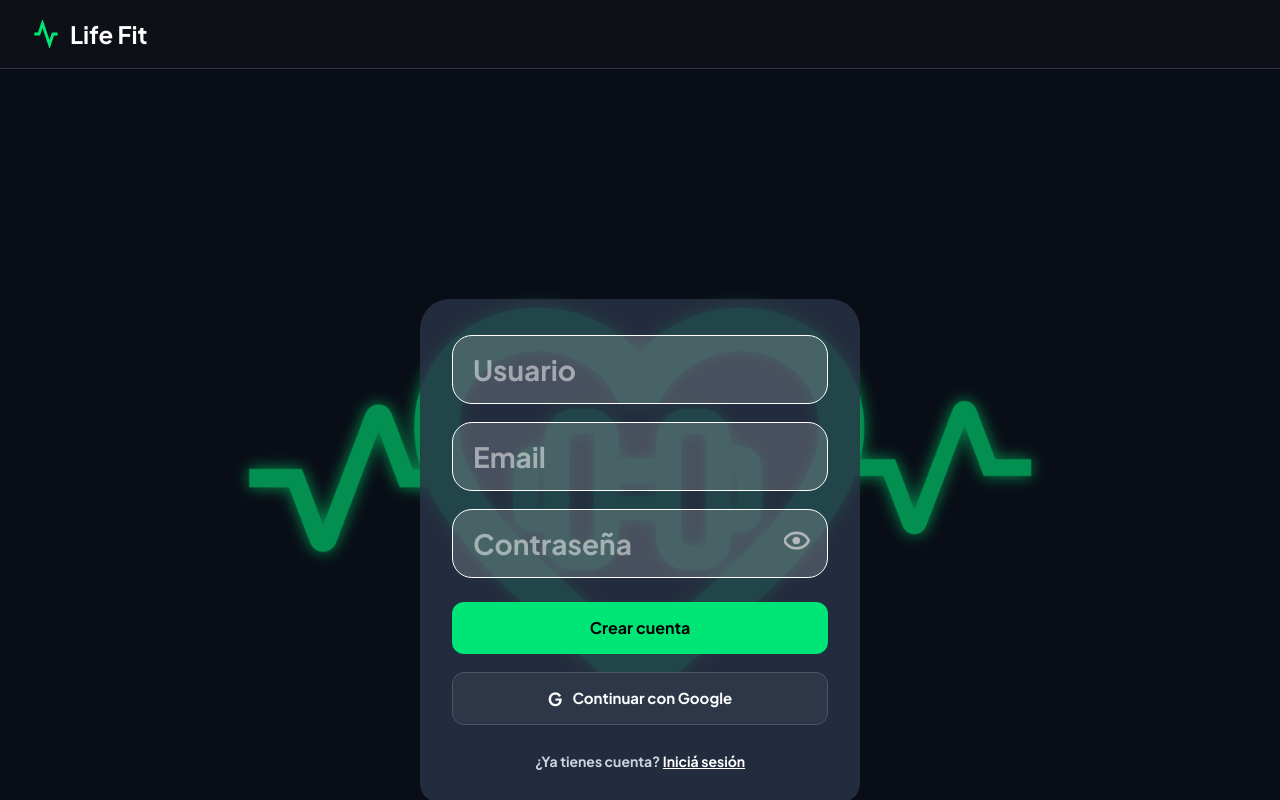
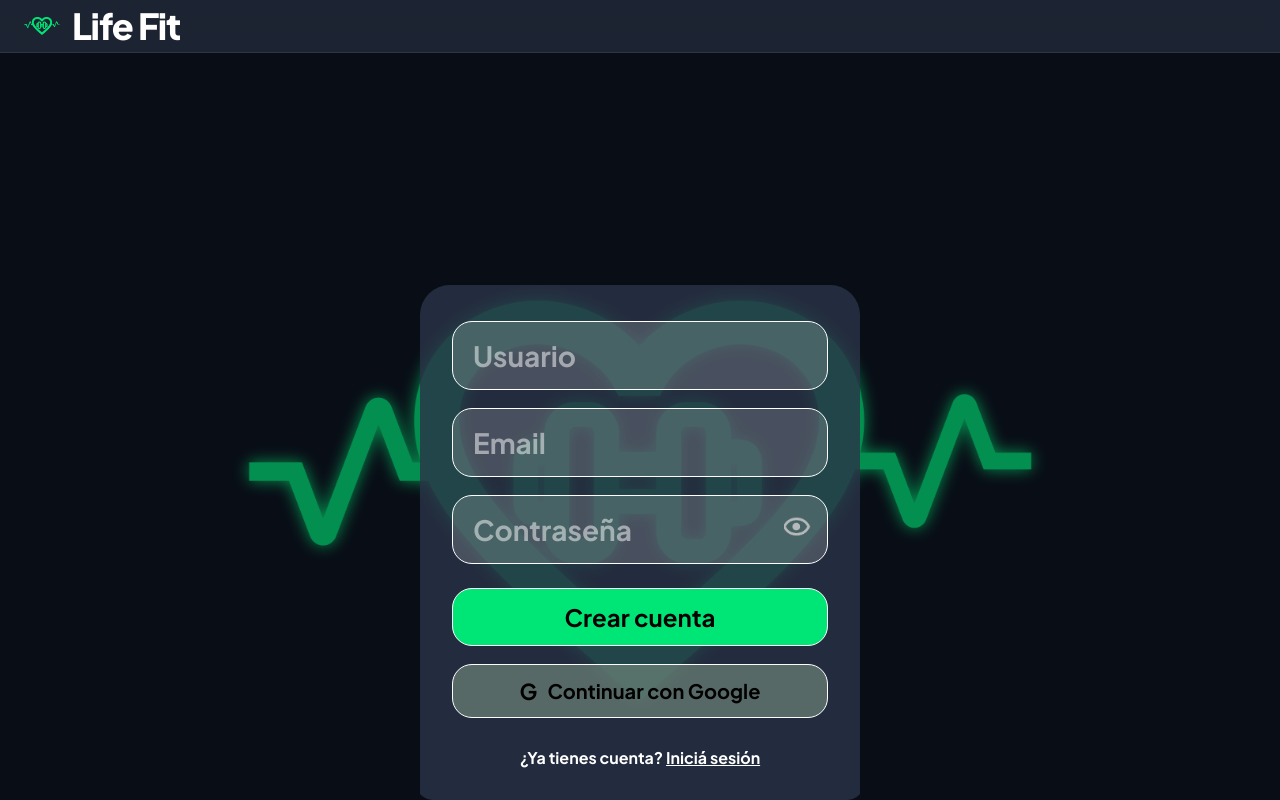
Before and after one commit to luci-o/LIFE-FIT, a React (Vite) app in the folder Frontend/: page /registro in a window 1280 px wide. Built offline with nearby package versions, Linux system fonts and the light colour scheme; no server answers.

Commit message:
registere

```diff
--- a/Frontend/src/pages/Registrarse/Registrarse.tsx
+++ b/Frontend/src/pages/Registrarse/Registrarse.tsx
@@ -54,7 +54,7 @@ export const Registrarse = () => {
     padding: '16px 20px',
     borderRadius: '20px',
     border: '1px solid #FFF',
-    backgroundColor: '#D9D9D933',
+    backgroundColor: 'rgba(217, 217, 217, 0.20)',
     color: '#FFF',
     fontFamily: '"Plus Jakarta Sans", sans-serif',
     fontSize: '28px',
@@ -75,21 +75,39 @@ export const Registrarse = () => {
       fontFamily: '"Plus Jakarta Sans", sans-serif',
       overflow: 'hidden'
     }}>
-      <link href="https://fonts.googleapis.com/css2?family=Plus+Jakarta+Sans:wght@700&display=swap" rel="stylesheet" />
+      <link href="https://fonts.googleapis.com/css2?family=Plus+Jakarta+Sans:wght@700;800&display=swap" rel="stylesheet" />
 
-      {/* Navbar Superior */}
+{/* Navbar Superior Compacto Exacto a Figma */}
 <header style={{
-        padding: '16px 32px',
+  padding: '8px 24px',
   display: 'flex',
   alignItems: 'center',
-        backgroundColor: '#0d1117',
+  backgroundColor: 'rgba(42, 52, 71, 0.60)',
+  backdropFilter: 'blur(10px)',
   zIndex: 10
 }}>
-        <div style={{ display: 'flex', alignItems: 'center', gap: '10px' }}>
-          <svg width="28" height="28" viewBox="0 0 24 24" fill="none" stroke="#00E676" strokeWidth="2.5">
-            <path d="M22 12h-4l-3 9L9 3l-3 9H2" />
-          </svg>
-          <h1 style={{ fontSize: '24px', margin: 0, fontWeight: 'bold' }}>Life Fit</h1>
+  <div style={{ display: 'flex', alignItems: 'center', gap: '12px' }}>
+    <img
+      src={logoBg}
+      alt="Life Fit Logo"
+      style={{
+        width: '36px',
+        height: 'auto'
+      }}
+    />
+
+    <h1 style={{
+      color: '#FFF',
+      fontFamily: '"Plus Jakarta Sans", sans-serif',
+      fontSize: '36px',
+      fontStyle: 'normal',
+      fontWeight: 800,
+      lineHeight: '1',
+      letterSpacing: '-1.2px',
+      margin: 0
+    }}>
+      Life Fit
+    </h1>
   </div>
 </header>
 
@@ -111,7 +129,7 @@ export const Registrarse = () => {
         paddingBottom: 0
       }}>
 
-        {/* logo fondo*/}
+        {/* logo de fondo */}
         <img
           src={logoBg}
           alt="Life Fit Background Logo"
@@ -130,7 +148,7 @@ export const Registrarse = () => {
           }}
         />
 
-        {/* CONTENEDOR TARJETA GENERAL */}
+        {/* tarjeta general */}
         <div style={{
           position: 'relative',
           zIndex: 2,
@@ -139,7 +157,7 @@ export const Registrarse = () => {
           padding: '36px 32px 28px 32px',
           boxSizing: 'border-box'
         }}>
-          {/* Imagen de Fondo Rectangle 188 */}
+
           <img
             src={cardBg}
             alt="Tarjeta General"
@@ -160,7 +178,7 @@ export const Registrarse = () => {
 
           <form onSubmit={handleSubmit} style={{ display: 'flex', flexDirection: 'column', gap: '18px' }}>
 
-            {/* Campo Usuario */}
+            {/* usuario */}
             <input
               type="text"
               placeholder="Usuario"
@@ -169,7 +187,7 @@ export const Registrarse = () => {
               style={inputStyle}
             />
 
-            {/* Campo Email */}
+            {/* email */}
             <input
               type="email"
               placeholder="Email"
@@ -178,7 +196,7 @@ export const Registrarse = () => {
               style={inputStyle}
             />
 
-            {/* Campo Contraseña */}
+            {/* contraseña */}
             <div style={{ position: 'relative', width: '100%' }}>
               <input
                 type={mostrarPassword ? 'text' : 'password'}
@@ -224,18 +242,21 @@ export const Registrarse = () => {
               </p>
             )}
 
-            {/* Botón Crear Cuenta */}
+            {/* btn crear cuenta */}
             <button
               type="submit"
               style={{
                 width: '100%',
                 padding: '14px',
-                borderRadius: '12px',
+                borderRadius: '20px',
+                border: '1px solid #FFF',
                 backgroundColor: '#00E676',
-                color: '#000000',
-                border: 'none',
-                fontWeight: 'bold',
-                fontSize: '16px',
+                color: '#000',
+                fontFamily: '"Plus Jakarta Sans", sans-serif',
+                fontSize: '24px',
+                fontStyle: 'normal',
+                fontWeight: 700,
+                lineHeight: '28px',
                 cursor: 'pointer',
                 marginTop: '6px'
               }}
@@ -243,18 +264,21 @@ export const Registrarse = () => {
               Crear cuenta
             </button>
 
-            {/* Botón Continuar con Google */}
+            {/* btn google */}
             <button
               type="button"
               style={{
                 width: '100%',
                 padding: '12px',
-                borderRadius: '12px',
-                backgroundColor: '#2d3748',
-                color: '#ffffff',
-                border: '1px solid #4a5568',
-                fontSize: '15px',
-                fontWeight: '600',
+                borderRadius: '20px',
+                border: '1px solid #FFF',
+                backgroundColor: 'rgba(116, 139, 125, 0.64)',
+                color: '#000',
+                fontFamily: '"Plus Jakarta Sans", sans-serif',
+                fontSize: '20px',
+                fontStyle: 'normal',
+                fontWeight: 700,
+                lineHeight: '28px',
                 display: 'flex',
                 alignItems: 'center',
                 justifyContent: 'center',
@@ -262,13 +286,22 @@ export const Registrarse = () => {
                 cursor: 'pointer'
               }}
             >
-              <span style={{ fontWeight: 'bold', fontSize: '18px' }}>G</span> Continuar con Google
+              <span style={{ fontWeight: 'bold', fontSize: '22px' }}>G</span> Continuar con Google
             </button>
 
-            {/* Link Iniciar Sesión */}
-            <p style={{ textAlign: 'center', fontSize: '14px', color: '#cbd5e1', margin: '8px 0 0 0' }}>
+            {/* iniciar sesion */}
+            <p style={{
+              textAlign: 'center',
+              color: '#FFF',
+              fontFamily: '"Plus Jakarta Sans", sans-serif',
+              fontSize: '16px',
+              fontStyle: 'normal',
+              fontWeight: 700,
+              lineHeight: '28px',
+              margin: '8px 0 0 0'
+            }}>
               ¿Ya tienes cuenta?{' '}
-              <Link to="/login" style={{ color: '#ffffff', fontWeight: 'bold', textDecoration: 'underline' }}>
+              <Link to="/login" style={{ color: '#ffffff', fontWeight: 700, textDecoration: 'underline' }}>
                 Iniciá sesión
               </Link>
             </p>
```
Also changed, not shown: Frontend/src/assets/Group 2.png (added). Lines whose indentation alone changed are shown as unchanged.
